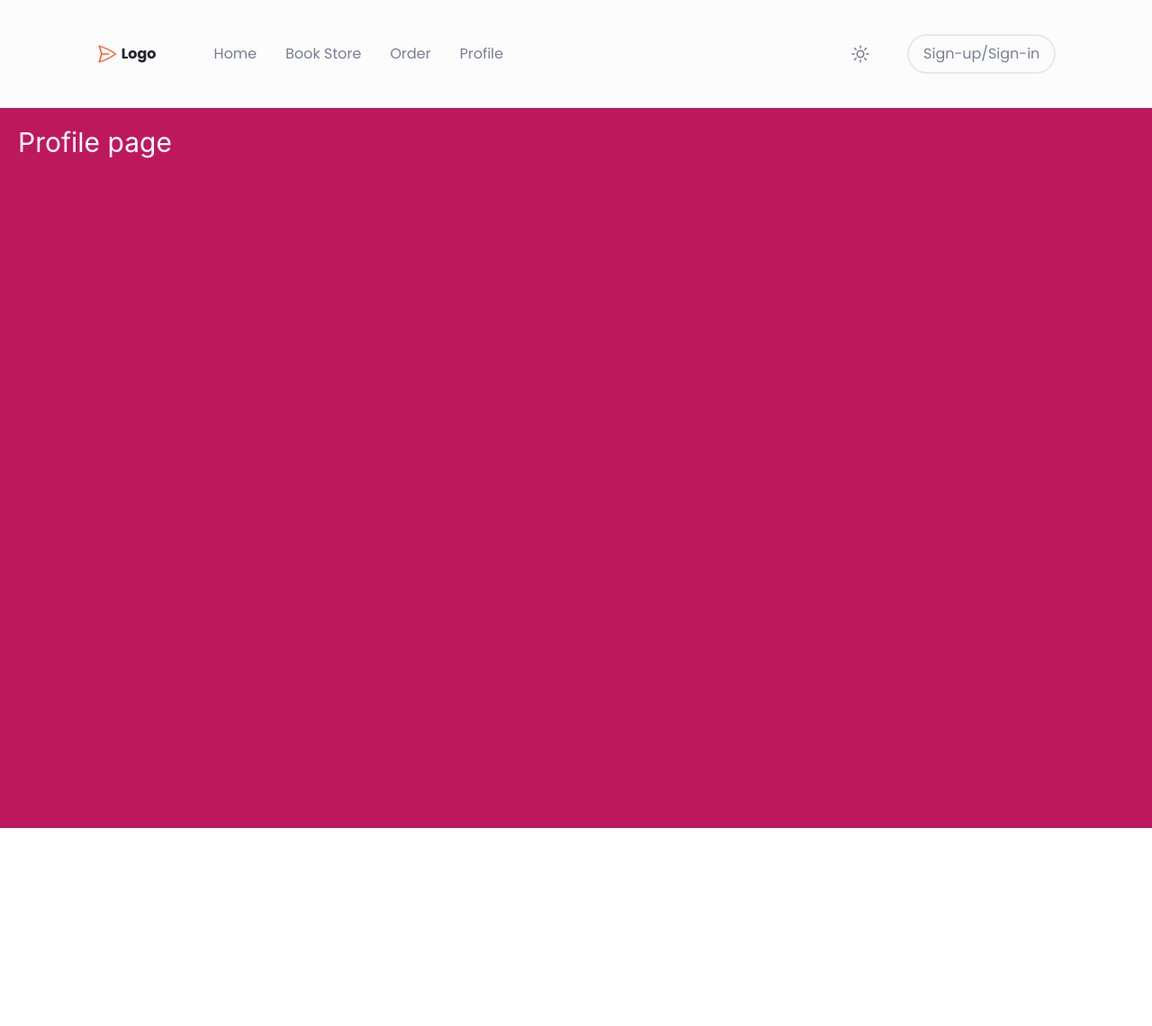
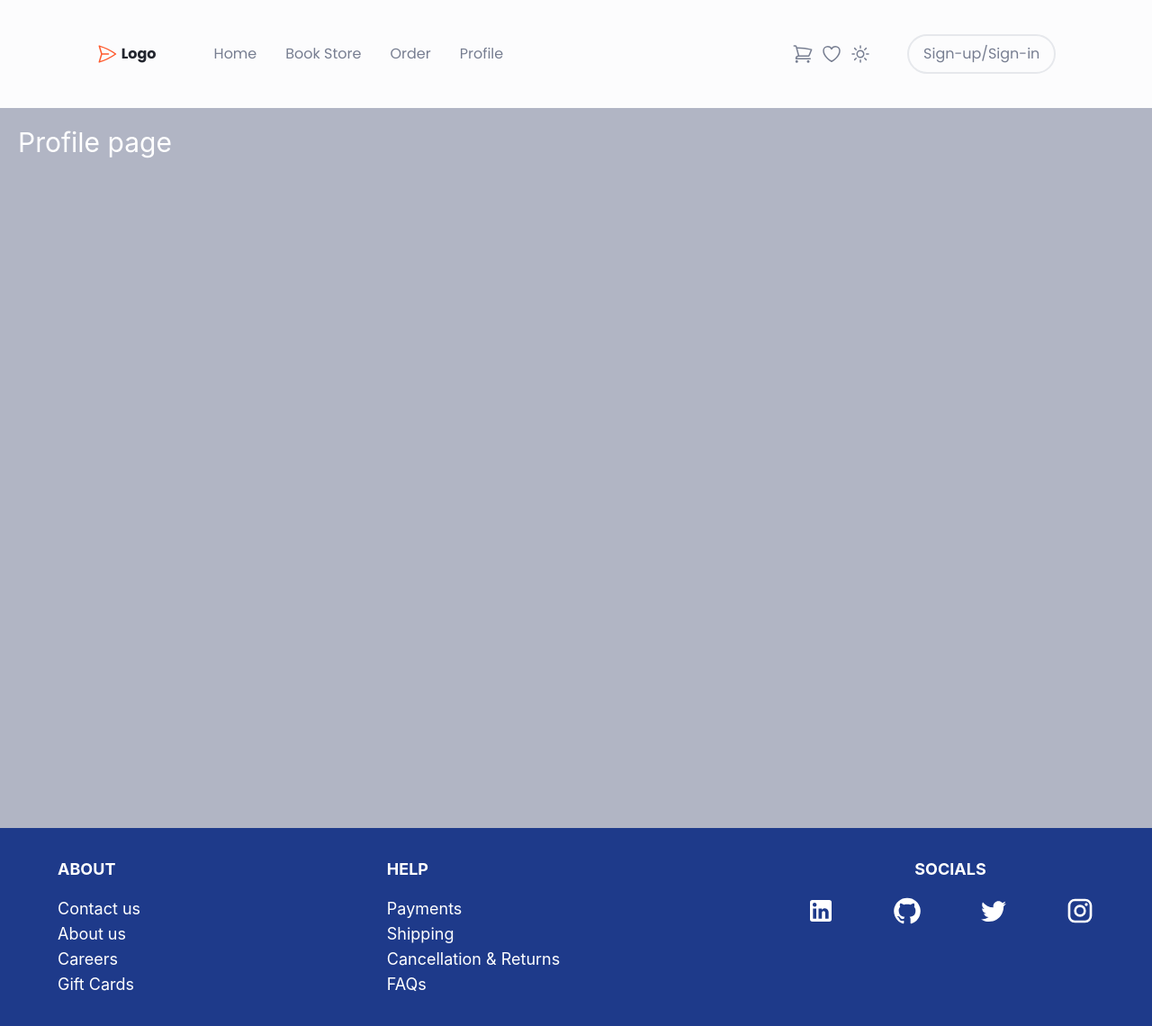
Before and after one commit to abraham-lopez-k3/online-book-sales-website, a React (Create React App) app in the folder client/: page /profile in a window 1280 px wide. Shown: the whole page at 90% size. Before the commit the page ends 920 px from the top, so only its background shows below. Built offline with nearby package versions, Linux system fonts and the light colour scheme.

Commit message:
Removed the build error coming after merge operations, there were 2 navbar, removed one, and footer was only coming on home page, added in all the pages

```diff
--- a/client/src/App.js
+++ b/client/src/App.js
@@ -1,13 +1,14 @@
 
 import "./App.css";
 import {Outlet} from "react-router-dom";
-import { Header } from './Components/index.js';
+import { Header, Footer } from './Components/index.js';
 
 function App() {
   return (
     <>
     <Header />
       <Outlet />
+    <Footer />
     </>
   );
 }
--- a/client/src/components/Header/Header.js
+++ b/client/src/components/Header/Header.js
@@ -2,12 +2,16 @@ import {
   PaperAirplaneIcon,
   SunIcon,
   Bars3Icon,
+  ShoppingCartIcon,
+  HeartIcon,
   // XMarkIcon,
 } from "@heroicons/react/24/outline";
 import { useState } from "react";
+import { useNavigate } from "react-router-dom";
 
 function Header(){
   const [ toggleMenu, setToggleMenu ] = useState(false)
+  const navigate = useNavigate();
 
   const navItems = [
     {
@@ -24,7 +28,7 @@ function Header(){
     },
     {
       "title": "Profile",
-      "url": "/",
+      "url": "/profile",
     },
   ]
   return(
@@ -57,10 +61,13 @@ function Header(){
           <div className="flex gap-6">
             <div className="hidden xs:flex items-center gap-10">
               <div className="hidden lg:flex items-center gap-2">
+                <ShoppingCartIcon className="h-6 w-6"/>
+                <HeartIcon className="h-6 w-6"/>
                 <SunIcon className="h-6 w-6" />
               </div>
               <div>
-                <button className="rounded-full border-solid border-2 border-gray-300 py-2 px-4 hover:bg-pink-700 hover:text-gray-100">
+                <button onClick={()=> navigate("/login")}
+                className="rounded-full border-solid border-2 border-gray-300 py-2 px-4 hover:bg-pink-700 hover:text-gray-100">
                   Sign-up/Sign-in
                 </button>
               </div>
@@ -86,7 +93,7 @@ function Header(){
               Features
             </a> */}
             {navItems.map((item, index) => (
-              <a href="/" index={index}>
+              <a href={item.url} index={index}>
                 {item.title}
               </a>
             ))}
--- a/client/src/components/HomePage.js
+++ b/client/src/components/HomePage.js
@@ -1,6 +1,6 @@
 function HomePage(){
     return(
-        <>Home Page</>
+        <div className="h-screen bg-blue-400">Home Page</div>
     )
 }
 
--- a/client/src/components/Profile/ProfilePage.js
+++ b/client/src/components/Profile/ProfilePage.js
@@ -1,7 +1,8 @@
 function ProfilePage(){
     return(
-        <div className="flex flex-col bg-pink-700 h-screen">
+        <div className="flex flex-col bg-gray-400 h-screen">
             <h1 className="text-3xl text-white m-5">Profile page</h1>
+
         </div>
 
     )
--- a/client/src/index.js
+++ b/client/src/index.js
@@ -7,7 +7,6 @@ import { RouterProvider, createBrowserRouter } from "react-router-dom"
 import { HomePage, ProfilePage, Product } from "./Components/index"
 import LoginPage from "./Pages/LoginPage.jsx"
 import SignUpPage from "./Pages/SignUpPage.jsx"
-import Home from "./Pages/Home.jsx"
 
 const router = createBrowserRouter([
   {
@@ -16,7 +15,7 @@ const router = createBrowserRouter([
     children: [
       {
         path: "/",
-        element: <Home />,
+        element: <HomePage />,
       },
       {
         path: "/profile",
```
